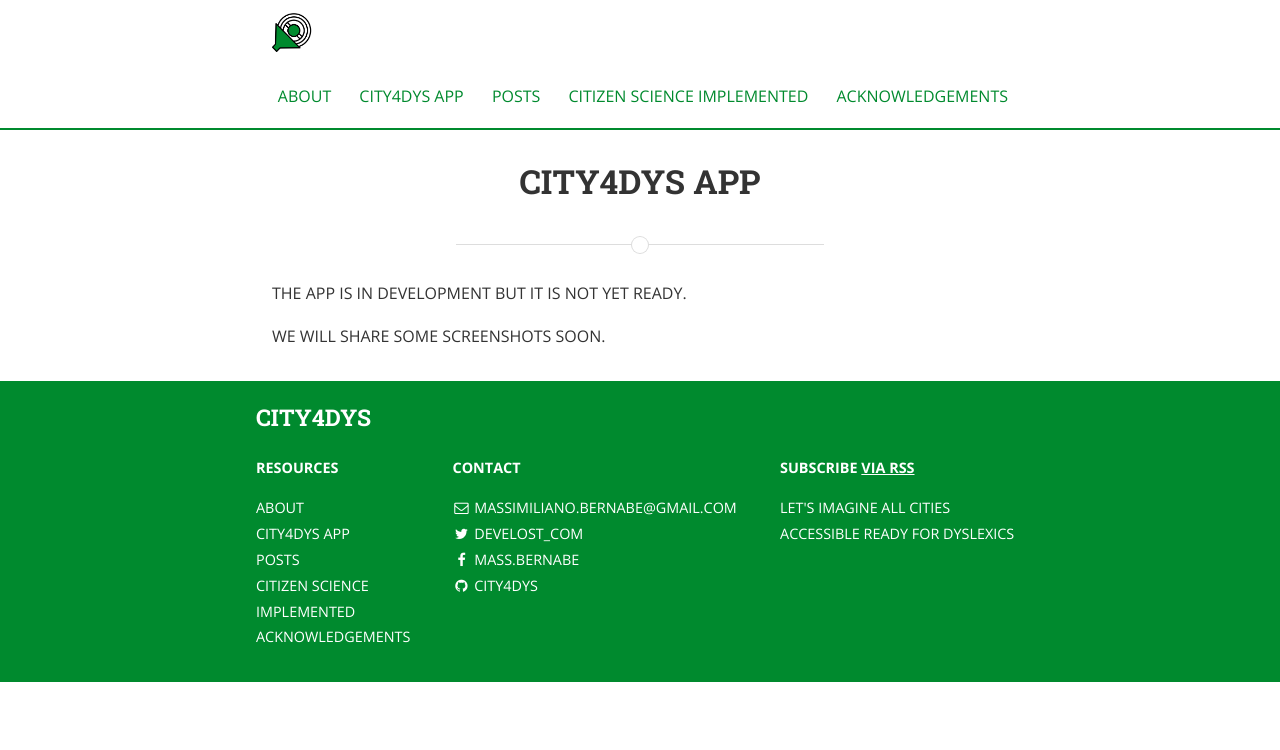
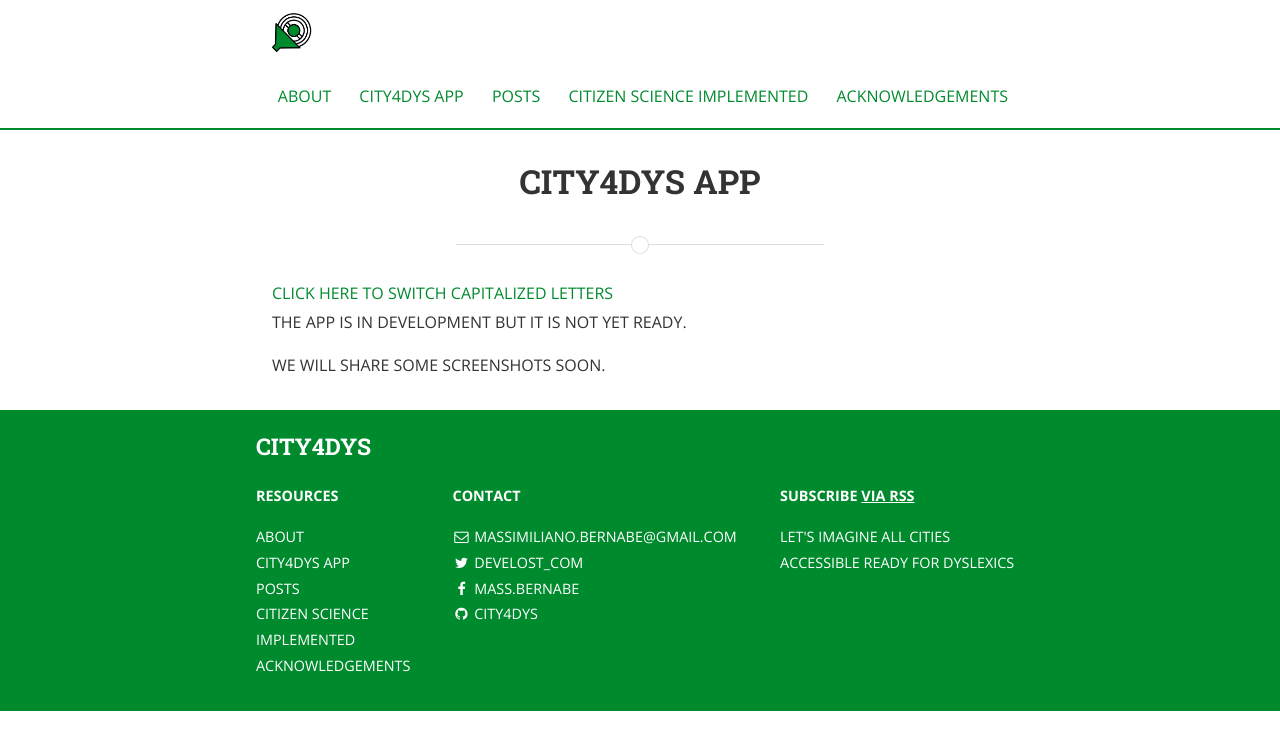
Before and after one commit to city4dys/city4dys.github.io, a Jekyll site: the page built from 20_the_app.md, in a window 1280 px wide. Shown: the top 750 px of the page. Built offline with Jekyll 4.4.1, drawn with Linux system fonts in a browser that asks for light colours; nearby versions of some CDN libraries; a style sheet for code colours, icons or effects is not loaded; part of the change alters nothing that is shown.

```diff
--- a/_config.yml
+++ b/_config.yml
@@ -49,8 +49,8 @@ ga_tracking_id: "UA-81641129-1"
 
 # Category descriptions (for archive pages)
 descriptions:
-  - cat: jekyll
-    desc: "Posts describing Jekyll setup techniques."
+  - cat: Development
+    desc: "Posts describing the development issues."
 
   - cat: dummy
     desc: "Just some placeholder posts, lorem ipsum and the rest."
--- a/_layouts/page.html
+++ b/_layouts/page.html
@@ -11,6 +11,7 @@ layout: default
   {% include page_divider.html %}
 
   <article class="post-content">
+  <a href="#" onclick="switchDysMode();return false;">CLICK HERE TO SWITCH CAPITALIZED LETTERS</a>
     {{ content }}
   </article>
 
```
